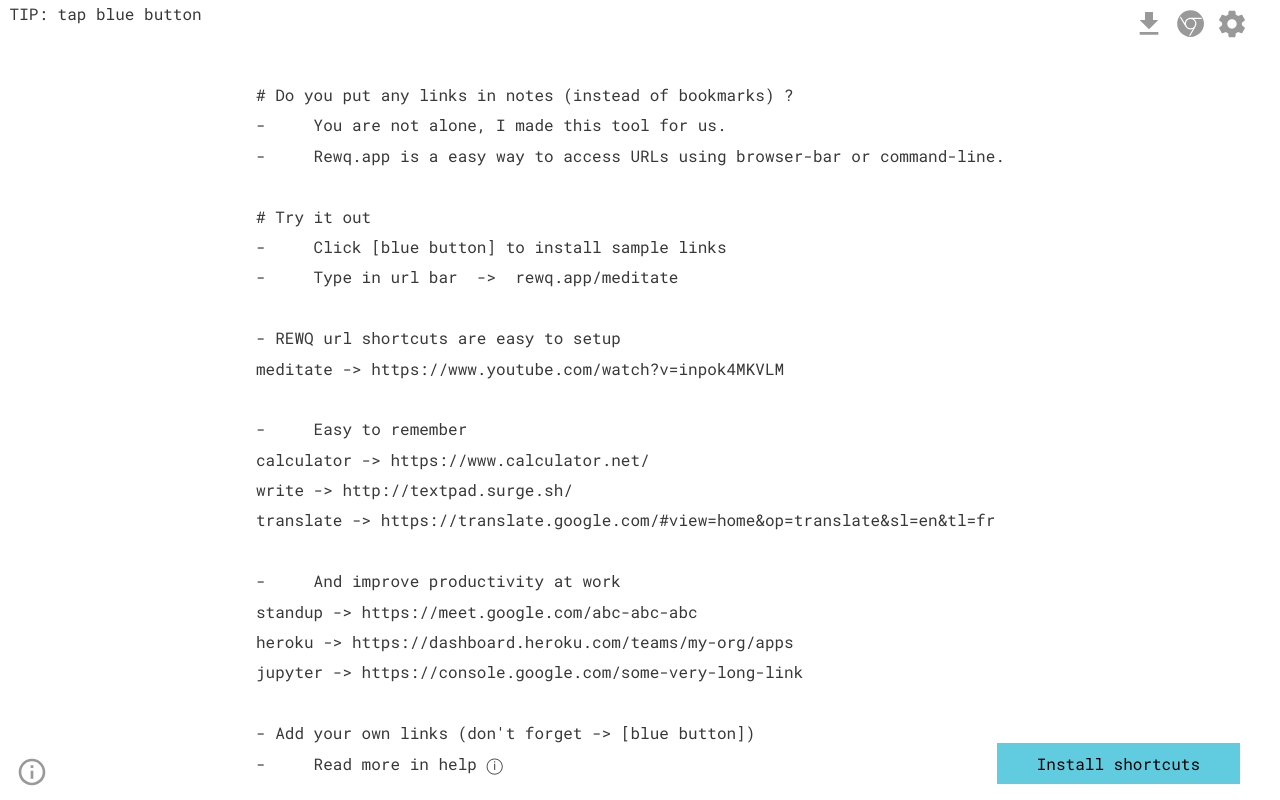
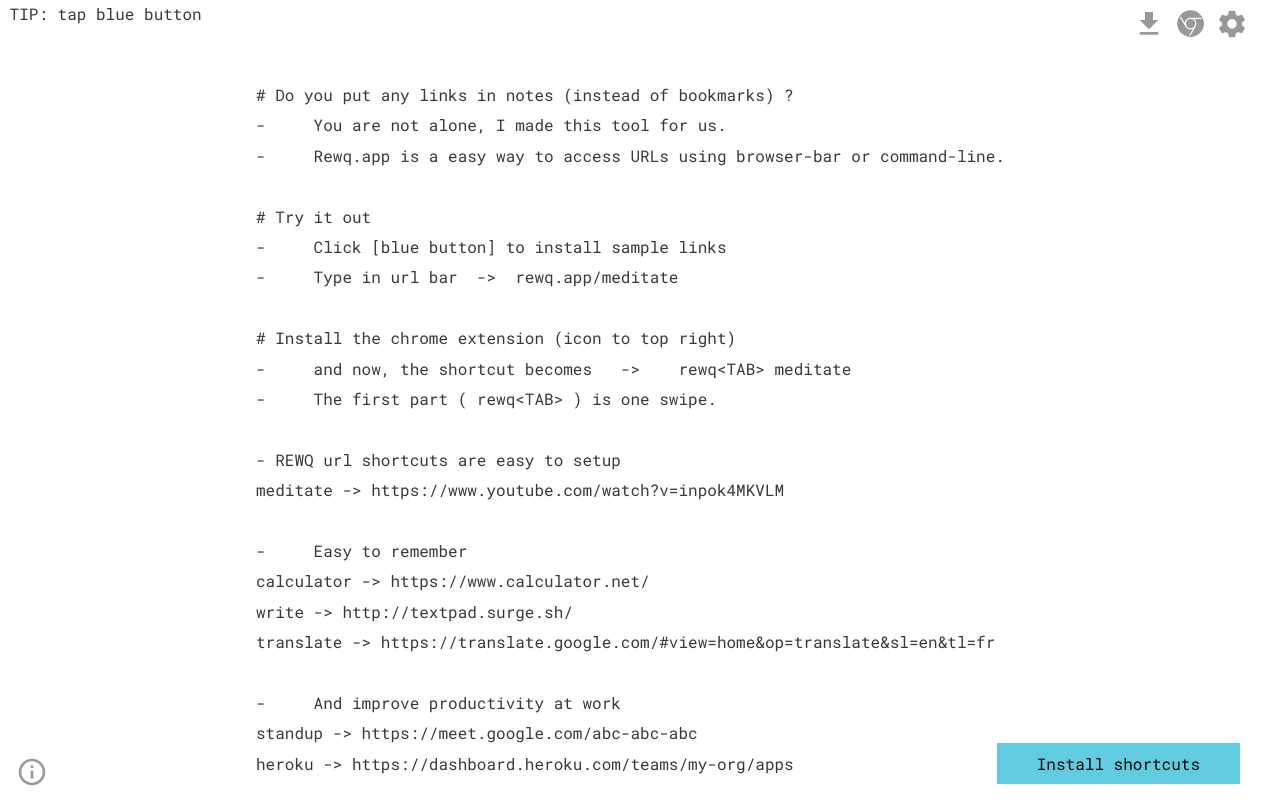
Before and after one commit to flipflopapp/rewq, a browser extension: page dist/settings.html in a window 1280 px wide. Drawn offline with Linux system fonts and the light colour scheme.

Commit message:
onboarding

```diff
--- a/dist/settings.html
+++ b/dist/settings.html
@@ -97,6 +97,10 @@
 -     Click [blue button] to install sample links
 -     Type in url bar  ->  rewq.app/meditate
 
+# Install the chrome extension (icon to top right)
+-     and now, the shortcut becomes   ->    rewq<TAB> meditate
+-     The first part ( rewq<TAB> ) is one swipe.
+
 - REWQ url shortcuts are easy to setup
 meditate -> https://www.youtube.com/watch?v=inpok4MKVLM
 
```
Also changed, not shown: dist/list.html (+1 -1 lines).
